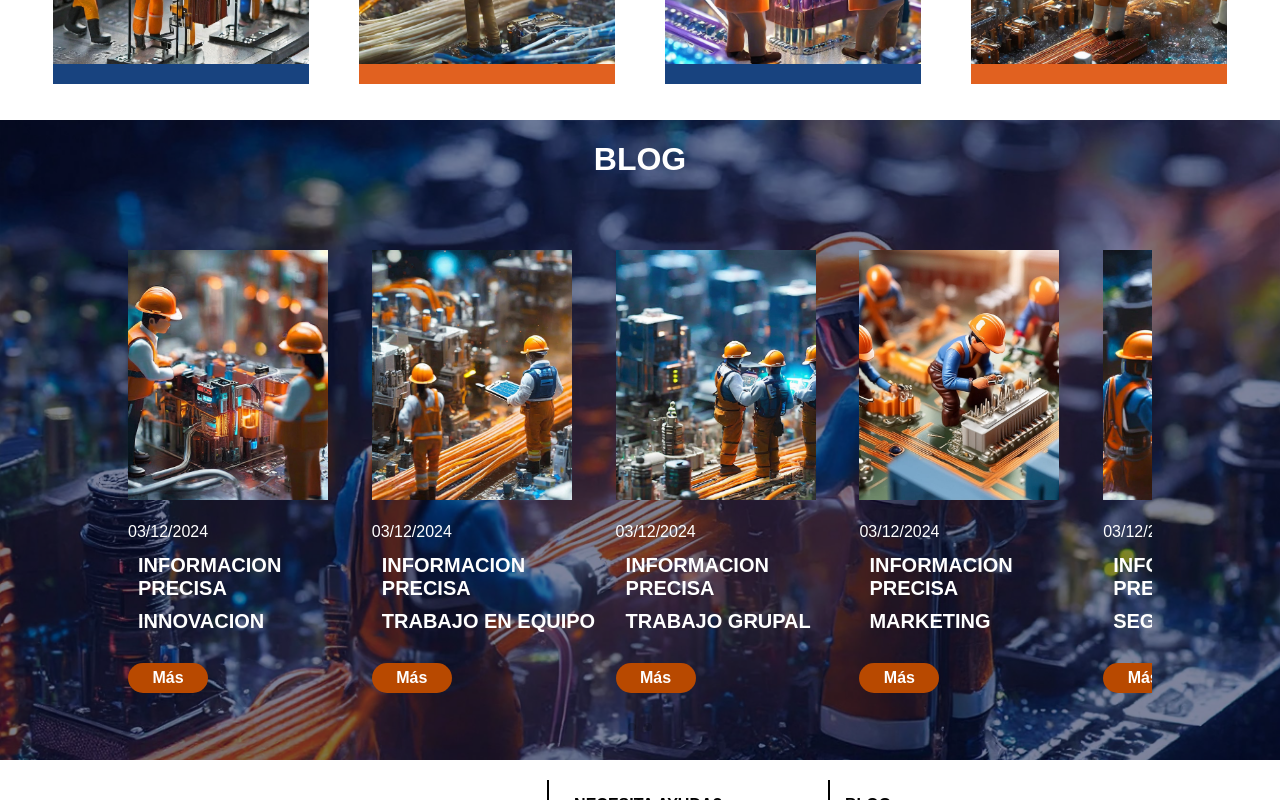
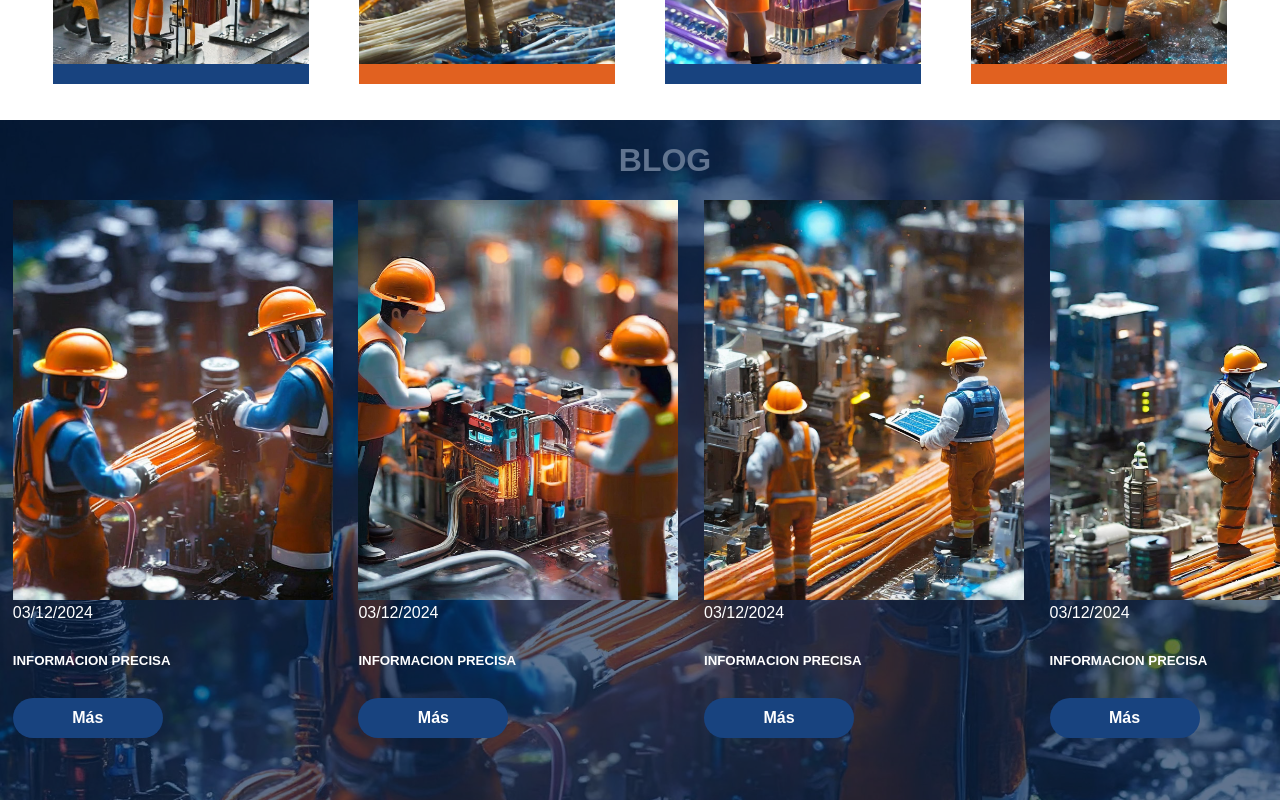
Before and after one commit to knarfangelo/preciso-group, an Angular app: page /inicio in a window 1280 px wide. Shown: the part 3880-4680 px from the top of the page. Built offline with nearby package versions, Linux system fonts and the light colour scheme.

Commit message:
categoria blog semicorregido falta h1 14:12

```diff
--- a/src/app/components/blog/blog.component.css
+++ b/src/app/components/blog/blog.component.css
@@ -1,85 +1,66 @@
+main{
+    font-family: Arial, Helvetica, sans-serif;
+    width: 100%;
+    height: 100vh;
+}
+p,h2,h1,h5{
+    border: 0;
+    margin: 0;
+    padding: 0;
+    color: white;
+}
+
+h5{
+    padding: 30px 0;
+}
+
+h1{
+    display: flex;
+    height: 10vh;
+    justify-content: center;
+    align-items: center;
+    padding-left: 50px;
+}
+
 img{
-    width: 200px;
-    height: 250px;
+    width: 100%;
+    height: 50vh;
     object-fit: cover;
 }
-.container{
+swiper-slide{
+    box-sizing: content-box;
+    padding: 0 1vw;
+}
+.background-image{
     width: 100%;
-    height: 100%;
+    height: 100vh;
+    position: absolute;
+    background-color: #03214c9f;
 }
-swiper-container{
-    margin: 50px;
-    width: 80%;
-}
-swiper-slider{
-    margin: 40px;
-}
-main {
-    position: relative;
+.background-image img{
     width: 100%;
-    height: 80vh;
-    overflow: hidden; /* Para ocultar cualquier posible desbordamiento */
-    font-family: Arial, Helvetica, sans-serif;
-    color: white;
-    display: flex;
+    height: 100vh;
+    object-fit: cover;
+    position: absolute;
+    z-index: -1;
 }
 
-.background-image {
-    position: absolute;
-    top: 0;
-    left: 0;
-    width: 100%;
-    height: 100%;
-    z-index: -1; /* Coloca la imagen detrás del contenido */
+swiper-container{
+    height: 90vh;
 }
 
-.background-image img {
-    width: 100%;
-    height: 100%;
-    object-fit: cover; /* Para que la imagen cubra todo el contenedor */
+button{
+    font-weight: bold;
+    height: 40px;
+    width: 150px;
+    bottom: 3vh;
+    border: 0;
+    color: #fff;
+    background-color: #18437F;
+    border-radius: 25px;
 }
 
-.contenido {
-    width: 100%;
-    height: 100%;
-    display: flex;
-    flex-direction: column;
-    align-items: center;
-    background-color: rgba(0, 11, 59, 0.5); /* Color de fondo con transparencia */
+button:hover{
+    background-color: #AFD0FE;
+    color: #18437F;
 }
-
-h4 {
-    color: #ffff;
-    margin-top: 0; /* Elimina el margen superior predeterminado del h4 */
-    font-size: 24px; /* Tamaño de fuente del título */
-    font-weight: bold; /* Texto en negrita */
-}
-
-p {
-    margin-bottom: 0; /* Elimina el margen inferior predeterminado del párrafo */
-    font-size: 16px; /* Tamaño de fuente del párrafo */
-    line-height: 1.5; /* Espaciado entre líneas del párrafo */
-    color: white;
-}
-button{
-
-    font-weight: bold;
-    margin-bottom: 50px;
-    margin-top: 20px;
-    width: 80px;
-    height: 30px;
-    border-radius: 50px;
-    border: 0px;
-    color: white;
-    background-color: #b84900;
-  }
-
-button:hover{
-    color: #022454;
-    background-color: #ffff;
-  }
-  h5{
-    font-size: 20px;
-    color: #ffff;
-    margin: 10px;
-  }
--- a/src/app/components/blog/blog.component.html
+++ b/src/app/components/blog/blog.component.html
@@ -1,47 +1,38 @@
 <main>
     <div class="background-image">
-        <img src="/blog/1.jpg" alt="">
+        <img class="imgenfondo" src="/blog/1.jpg" alt="">
     </div>
-    <div class="container">
-        <div class="contenido"><h1>BLOG</h1>
-
-            <swiper-container slides-per-view="0" autoplay="true" speed="300" [slidesPerView]="4.2" pagination="true"  [loop]="true" [loopAdditionalSlides]="0">
+    <h1>BLOG</h1>
+            <swiper-container slides-per-view="1" autoplay="true" speed="400" [slidesPerView]="4"  [loop]="true" [loopAdditionalSlides]="3">
                 <swiper-slide>
                     <img src="/blog/1.jpg" alt="">
                     <p class="date">03/12/2024</p>
                     <h5>INFORMACION PRECISA</h5>
-                    <h5>SEGURIDAD</h5>
                     <button class="orange-button">Más</button>
                 </swiper-slide>
                 <swiper-slide>
                     <img src="/blog/2.jpg" alt="">
                     <p class="date">03/12/2024</p>
                     <h5>INFORMACION PRECISA</h5>
-                    <h5>INNOVACION</h5>
                     <button class="orange-button">Más</button>
                 </swiper-slide>
                 <swiper-slide>
                     <img src="/blog/3.jpg" alt="">
                     <p class="date">03/12/2024</p>
                     <h5>INFORMACION PRECISA</h5>
-                    <h5>TRABAJO EN EQUIPO</h5>
                     <button class="orange-button">Más</button>
                 </swiper-slide>
                 <swiper-slide>
                     <img src="/blog/4.jpg" alt="">
                     <p class="date">03/12/2024</p>
                     <h5>INFORMACION PRECISA</h5>
-                    <h5>TRABAJO GRUPAL</h5>
                     <button class="orange-button">Más</button>
                 </swiper-slide>
                 <swiper-slide>
                     <img src="/blog/5.jpg" alt="">
                     <p class="date">03/12/2024</p>
                     <h5>INFORMACION PRECISA</h5>
-                    <h5>MARKETING</h5>
                     <button class="orange-button">Más</button>
                 </swiper-slide>
             </swiper-container>
-        </div>
-    </div>
 </main>
```
